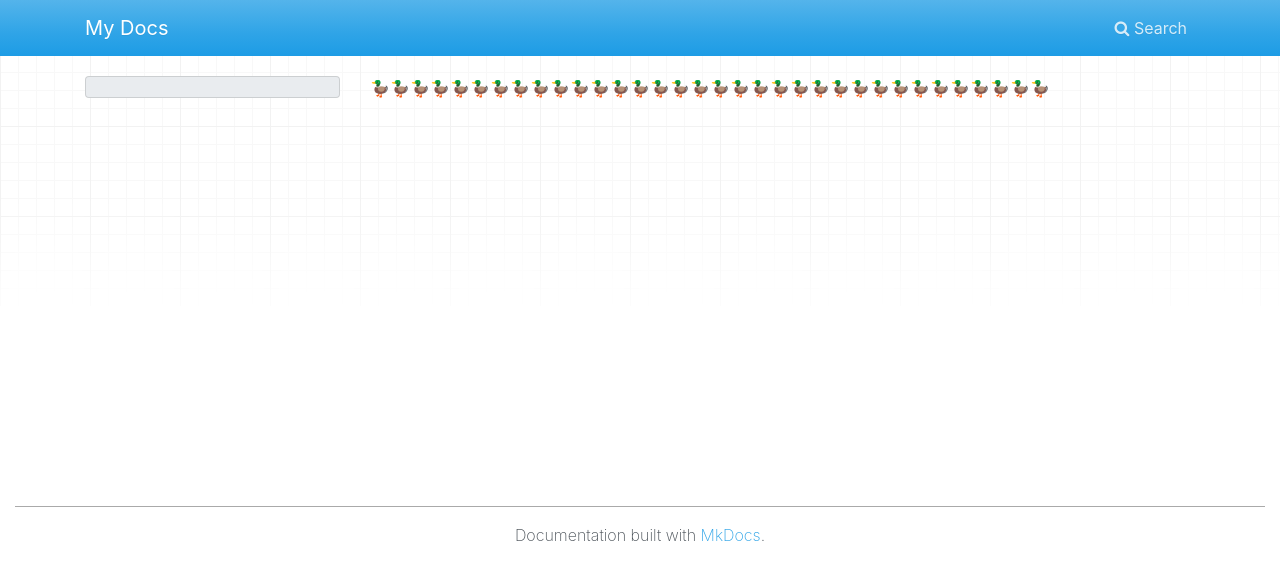
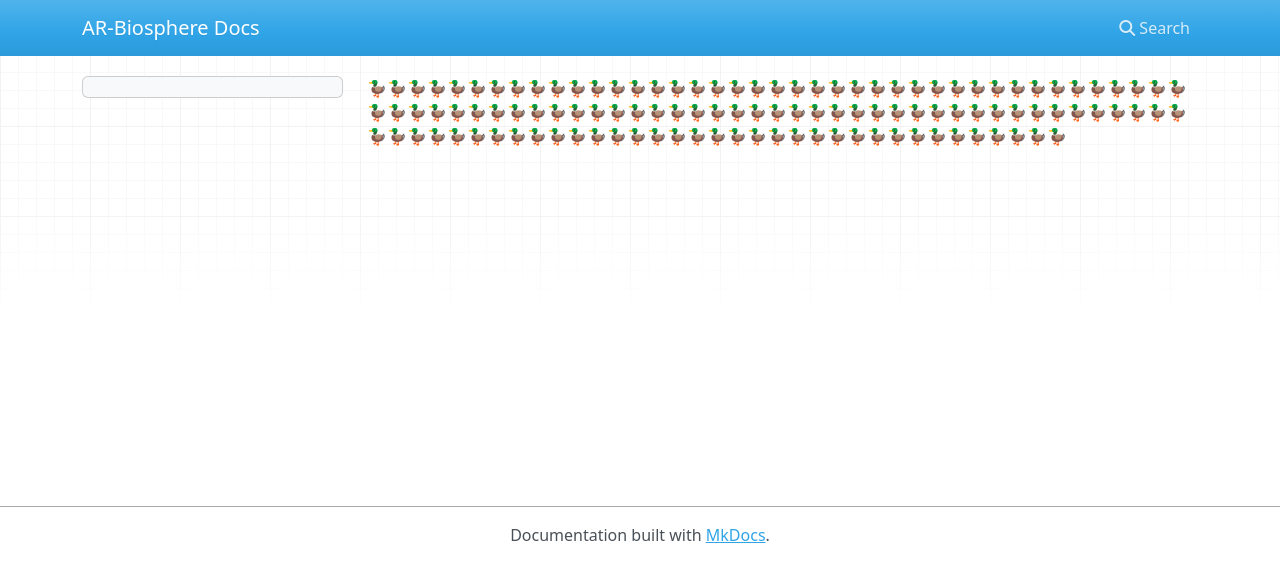
Before and after one commit to antarc0y/AR-Biosphere, an MkDocs documentation site: the page built from docblueprint/index.md, in a window 1280 px wide. Shown: the top 582 px of the page. Built offline with MkDocs 1.6.1, drawn with Linux system fonts in a browser that asks for light colours; nearby versions of some CDN libraries.

Commit message:
Fix mkdoc deployment

```diff
--- /dev/null
+++ b/docblueprint/index.md
@@ -0,0 +1 @@
+🦆️🦆️🦆️🦆️🦆️🦆️🦆️🦆️🦆️🦆️🦆️🦆️🦆️🦆️🦆️🦆️🦆️🦆️🦆️🦆️🦆️🦆️🦆️🦆️🦆️🦆️🦆️🦆️🦆️🦆️🦆️🦆️🦆️🦆️🦆️🦆️🦆️🦆️🦆️🦆️🦆️🦆️🦆️🦆️🦆️🦆️🦆️🦆️🦆️🦆️🦆️🦆️🦆️🦆️🦆️🦆️🦆️🦆️🦆️🦆️🦆️🦆️🦆️🦆️🦆️🦆️🦆️🦆️🦆️🦆️🦆️🦆️🦆️🦆️🦆️🦆️🦆️🦆️🦆️🦆️🦆️🦆️🦆️🦆️🦆️🦆️🦆️🦆️🦆️🦆️🦆️🦆️🦆️🦆️🦆️🦆️🦆️🦆️🦆️🦆️🦆️🦆️🦆️🦆️🦆️🦆️🦆️🦆️🦆️🦆️🦆️🦆️🦆️🦆️🦆️🦆️🦆️
--- a/docs/404.html
+++ b/docs/404.html
@@ -8,7 +8,7 @@
 
 
         <link rel="shortcut icon" href="/img/favicon.ico">
-        <title>My Docs</title>
+        <title>AR-Biosphere Docs</title>
         <link href="/css/bootstrap.min.css" rel="stylesheet">
         <link href="/css/font-awesome.min.css" rel="stylesheet">
         <link href="/css/base.css" rel="stylesheet">
@@ -23,7 +23,7 @@
     <body>
         <div class="navbar fixed-top navbar-expand-lg navbar-dark bg-primary">
             <div class="container">
-                <a class="navbar-brand" href="/.">My Docs</a>
+                <a class="navbar-brand" href="/.">AR-Biosphere Docs</a>
 
                 <!-- Expanded navigation -->
                 <div id="navbar-collapse" class="navbar-collapse collapse">
--- a/docs/index.html
+++ b/docs/index.html
@@ -8,7 +8,7 @@
 
 
         <link rel="shortcut icon" href="img/favicon.ico">
-        <title>My Docs</title>
+        <title>AR-Biosphere Docs</title>
         <link href="css/bootstrap.min.css" rel="stylesheet">
         <link href="css/font-awesome.min.css" rel="stylesheet">
         <link href="css/base.css" rel="stylesheet">
@@ -23,7 +23,7 @@
     <body class="homepage">
         <div class="navbar fixed-top navbar-expand-lg navbar-dark bg-primary">
             <div class="container">
-                <a class="navbar-brand" href=".">My Docs</a>
+                <a class="navbar-brand" href=".">AR-Biosphere Docs</a>
 
                 <!-- Expanded navigation -->
                 <div id="navbar-collapse" class="navbar-collapse collapse">
@@ -56,7 +56,7 @@
 </div></div>
                     <div class="col-md-9" role="main">
 
-<p>🦆️🦆️🦆️🦆️🦆️🦆️🦆️🦆️🦆️🦆️🦆️🦆️🦆️🦆️🦆️🦆️🦆️🦆️🦆️🦆️🦆️🦆️🦆️🦆️🦆️🦆️🦆️🦆️🦆️🦆️🦆️🦆️🦆️🦆️</p></div>
+<p>🦆️🦆️🦆️🦆️🦆️🦆️🦆️🦆️🦆️🦆️🦆️🦆️🦆️🦆️🦆️🦆️🦆️🦆️🦆️🦆️🦆️🦆️🦆️🦆️🦆️🦆️🦆️🦆️🦆️🦆️🦆️🦆️🦆️🦆️🦆️🦆️🦆️🦆️🦆️🦆️🦆️🦆️🦆️🦆️🦆️🦆️🦆️🦆️🦆️🦆️🦆️🦆️🦆️🦆️🦆️🦆️🦆️🦆️🦆️🦆️🦆️🦆️🦆️🦆️🦆️🦆️🦆️🦆️🦆️🦆️🦆️🦆️🦆️🦆️🦆️🦆️🦆️🦆️🦆️🦆️🦆️🦆️🦆️🦆️🦆️🦆️🦆️🦆️🦆️🦆️🦆️🦆️🦆️🦆️🦆️🦆️🦆️🦆️🦆️🦆️🦆️🦆️🦆️🦆️🦆️🦆️🦆️🦆️🦆️🦆️🦆️🦆️🦆️🦆️🦆️🦆️🦆️</p></div>
             </div>
         </div>
 
--- a/docs/sitemap.xml
+++ b/docs/sitemap.xml
@@ -2,7 +2,7 @@
 <urlset xmlns="http://www.sitemaps.org/schemas/sitemap/0.9">
     <url>
          <loc>None</loc>
-         <lastmod>2023-01-23</lastmod>
+         <lastmod>2023-01-24</lastmod>
          <changefreq>daily</changefreq>
     </url>
 </urlset>
--- a/mkdocs.yml
+++ b/mkdocs.yml
@@ -1 +1,3 @@
-site_name: My Docs
+site_name: AR-Biosphere Docs
+docs_dir: ./docblueprint
+site_dir: ./docs
```
Also changed, not shown: other parts of docs/index.html (+1 -1 lines), docs/search/search_index.json (+1 -1 lines), 1 other file.
